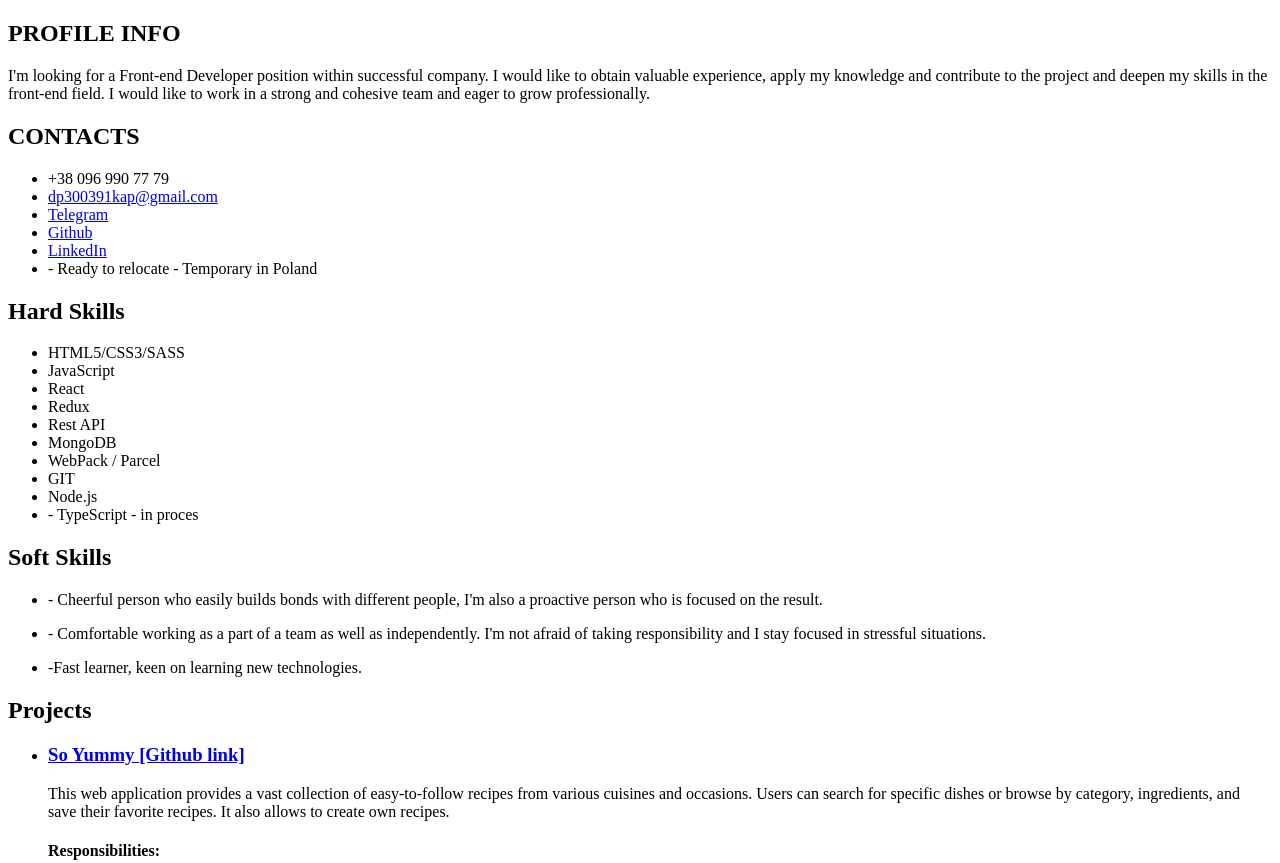
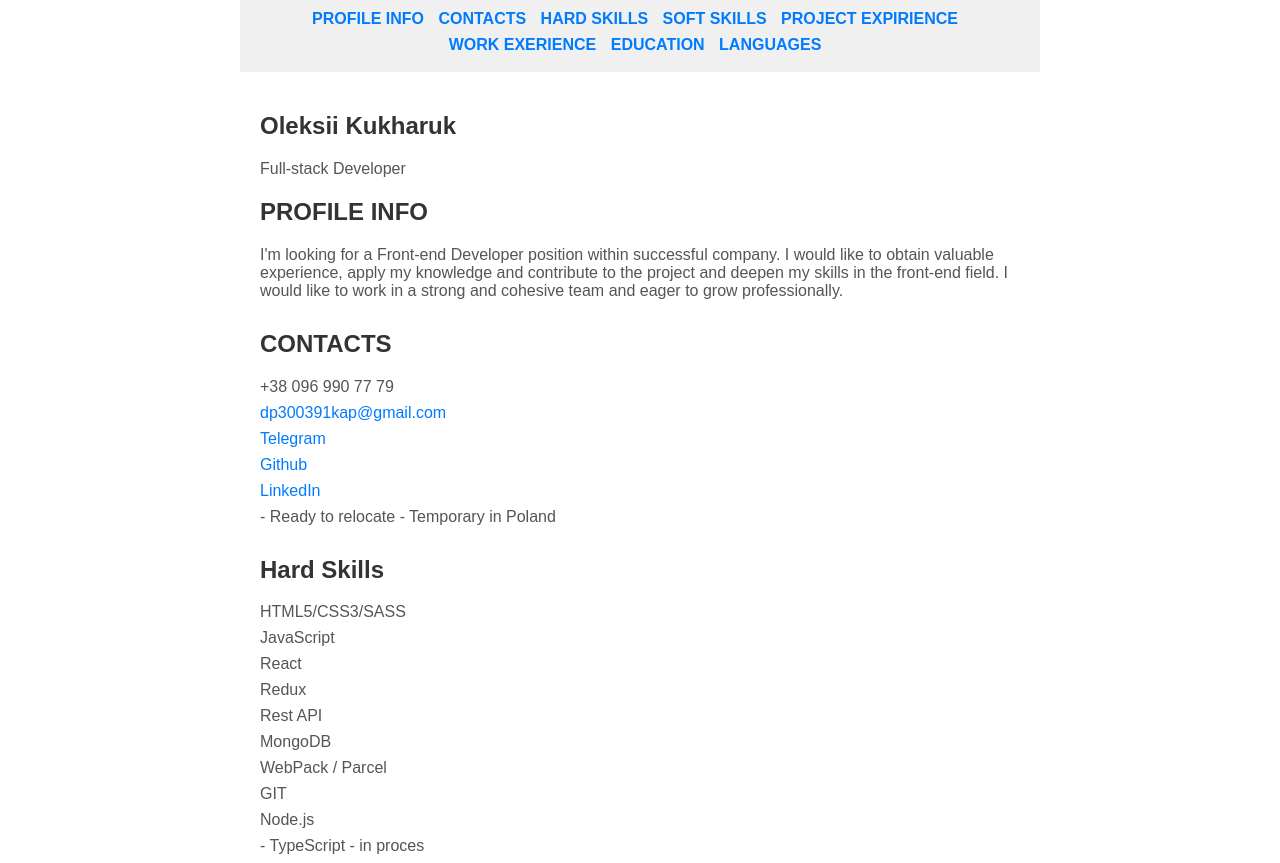
Before and after one commit to Oleksii-Kukharuk/rsschool-cv, a plain HTML site: page index.html in a window 1280 px wide. Shown: the top 863 px of the page. Drawn offline with Linux system fonts and the light colour scheme.

Commit message:
feat: add styles

```diff
--- a/index.html
+++ b/index.html
@@ -3,26 +3,29 @@
   <head>
     <meta charset="UTF-8" />
     <meta name="viewport" content="width=device-width, initial-scale=1.0" />
-    <title>Document</title>
+    <title>Oleksii-Kukharuk CV rs school</title>
+    <link rel="stylesheet" href="/style.css" />
   </head>
-  <body>
+  <body class="container">
     <header>
-      <!-- <nav>
+      <nav>
         <ul>
-          <li>PROFILE INFO</li>
-          <li>CONTACTS</li>
-          <li>HARD SKILLS</li>
-          <li>SOFT SKILLS</li>
-          <li>PROJECT EXPIRIENCE</li>
-          <li>WORK EXERIENCE</li>
-          <li>EDUCATION</li>
-          <li>LANGUAGES</li>
+          <li class="nav_link"><a href="#profile">PROFILE INFO</a></li>
+          <li class="nav_link"><a href="#contacts">CONTACTS</a></li>
+          <li class="nav_link"><a href="#hard">HARD SKILLS</a></li>
+          <li class="nav_link"><a href="#soft">SOFT SKILLS</a></li>
+          <li class="nav_link"><a href="#projects">PROJECT EXPIRIENCE</a></li>
+          <li class="nav_link"><a href="#work">WORK EXERIENCE</a></li>
+          <li class="nav_link"><a href="#education">EDUCATION</a></li>
+          <li class="nav_link"><a href="#languages">LANGUAGES</a></li>
         </ul>
-      </nav> -->
+      </nav>
     </header>
     <main>
       <section class="hero">
-        <h2>PROFILE INFO</h2>
+        <h1>Oleksii Kukharuk</h1>
+        <p>Full-stack Developer</p>
+        <h2 id="profile">PROFILE INFO</h2>
         <p>
           I'm looking for a Front-end Developer position within successful
           company. I would like to obtain valuable experience, apply my
@@ -31,7 +34,7 @@
           and eager to grow professionally.
         </p>
       </section>
-      <section class="contacts">
+      <section id="contacts" class="contacts">
         <h2>CONTACTS</h2>
         <ul>
           <li>
@@ -63,7 +66,7 @@
           <li>- Ready to relocate - Temporary in Poland</li>
         </ul>
       </section>
-      <section class="hard_skills">
+      <section id="hard" class="hard_skills">
         <h2>Hard Skills</h2>
         <ul>
           <li>HTML5/CSS3/SASS</li>
@@ -78,7 +81,7 @@
           <li>- TypeScript - in proces</li>
         </ul>
       </section>
-      <section class="soft_skills">
+      <section id="soft" class="soft_skills">
         <h2>Soft Skills</h2>
         <ul>
           <li>
@@ -99,7 +102,7 @@
           </li>
         </ul>
       </section>
-      <section class="projects">
+      <section id="projects" class="projects">
         <h2>Projects</h2>
         <ul>
           <li>
@@ -147,7 +150,7 @@
           <li>
             <h3>
               <a class="link" href="https://am1007.github.io/filmoteka_PG-13/"
-                >[Filmoteka]
+                >Filmoteka
               </a>
               <a class="link" href="https://github.com/AM1007/filmoteka_PG-13">
                 [Github link]
@@ -180,7 +183,7 @@
               <a
                 class="link"
                 href="https://oleksii-kukharuk.github.io/ninjas-project/"
-                >[Ice Cream]
+                >Ice Cream
               </a>
               <a
                 class="link"
@@ -209,7 +212,7 @@
           </li>
         </ul>
       </section>
-      <section class="work">
+      <section id="work" class="work">
         <h2>WORK EXPERIENCE</h2>
 
         <h3>
@@ -244,7 +247,7 @@
           <li>Mentoring</li>
         </ul>
       </section>
-      <section class="education">
+      <section id="education" class="education">
         <h2>EDUCATION</h2>
 
         <ul>
@@ -266,7 +269,7 @@
           </li>
         </ul>
       </section>
-      <section class="languages">
+      <section id="languages" class="languages">
         <h2>LANGUAGES</h2>
         <ul>
           <li>Ukrainian - Native</li>
--- /dev/null
+++ b/style.css
@@ -0,0 +1,93 @@
+body {
+  font-family: Arial, sans-serif;
+  margin: 0;
+  padding: 0;
+}
+
+.container {
+  max-width: 800px;
+  margin: 0 auto;
+}
+
+header {
+  background-color: #f0f0f0;
+  padding: 10px;
+  text-align: center;
+}
+
+nav ul {
+  list-style-type: none;
+  padding: 0;
+  margin: 0;
+}
+
+.nav_link {
+  display: inline-block;
+  margin-right: 10px;
+  font-weight: bold;
+}
+
+main {
+  padding: 20px;
+}
+
+section {
+  margin-bottom: 30px;
+}
+
+h1,
+h2,
+h3,
+h4 {
+  color: #333;
+}
+
+p,
+li,
+span {
+  color: #555;
+}
+
+a {
+  color: #007bff;
+  text-decoration: none;
+}
+
+a:hover {
+  text-decoration: underline;
+}
+
+ul {
+  list-style-type: none;
+  padding: 0;
+}
+
+ul li {
+  margin-bottom: 8px;
+}
+
+h3 {
+  margin-top: 10px;
+}
+
+h4 {
+  margin-top: 8px;
+}
+
+.responsibilities_list,
+.technologis_list {
+  margin-top: 5px;
+  margin-bottom: 10px;
+}
+
+footer {
+  background-color: #f0f0f0;
+  padding: 10px;
+  text-align: center;
+}
+
+.logo {
+  width: 80px;
+  height: auto;
+  margin-top: 10px;
+}
```
